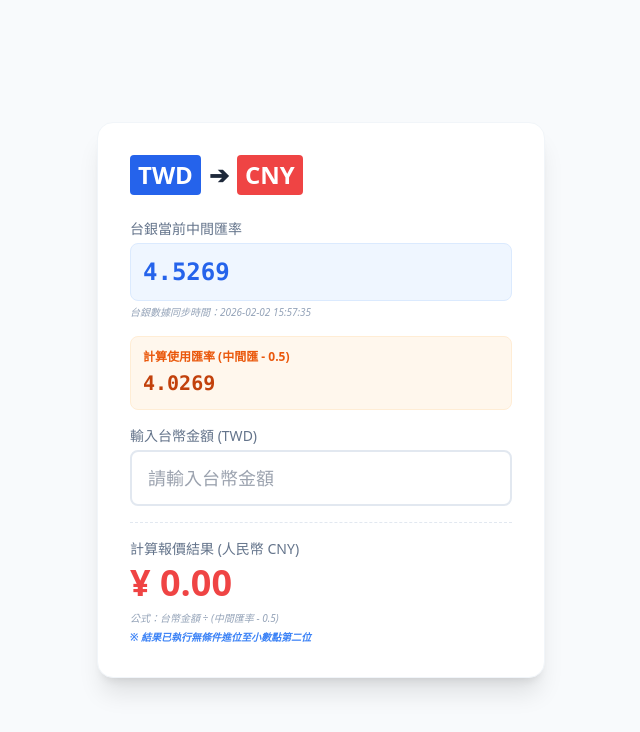
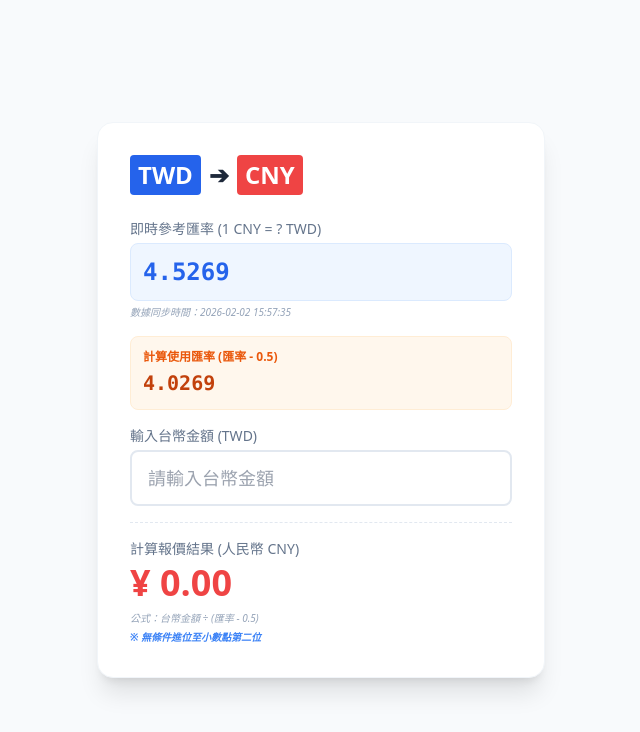
Before and after one commit to lesieann/dg-tw, a plain HTML site: page index.html in a window 1280 px wide. Shown: the whole page, without its empty margins (319-959 px from the left). Drawn offline with nearby package versions, Linux system fonts and the light colour scheme.

Commit message:
Update title and labels for currency converter

```diff
--- a/index.html
+++ b/index.html
@@ -3,7 +3,7 @@
 <head>
     <meta charset="UTF-8">
     <meta name="viewport" content="width=device-width, initial-scale=1.0">
-    <title>人民幣報價系統 (無條件進位版)</title>
+    <title>人民幣報價系統 (全球通用匯率)</title>
     <script src="https://cdn.tailwindcss.com"></script>
 </head>
 <body class="bg-slate-50 min-h-screen flex items-center justify-center p-4">
@@ -14,7 +14,7 @@
 
         <div class="space-y-4">
             <div>
-                <label class="block text-sm font-medium text-slate-500 mb-1">台銀當前中間匯率</label>
+                <label class="block text-sm font-medium text-slate-500 mb-1">即時參考匯率 (1 CNY = ? TWD)</label>
                 <div id="rate-display" class="text-2xl font-mono font-bold text-blue-600 bg-blue-50 p-3 rounded-lg border border-blue-100">
                     載入中...
                 </div>
@@ -22,7 +22,7 @@
             </div>
 
             <div class="bg-orange-50 p-3 rounded-lg border border-orange-100">
-                <label class="block text-xs font-bold text-orange-600 mb-1">計算使用匯率 (中間匯 - 0.5)</label>
+                <label class="block text-xs font-bold text-orange-600 mb-1">計算使用匯率 (匯率 - 0.5)</label>
                 <div id="adjusted-rate" class="text-xl font-mono font-bold text-orange-700">
                     --
                 </div>
@@ -41,8 +41,8 @@
                     ¥ 0.00
                 </div>
                 <div class="mt-2 space-y-1">
-                    <p class="text-[10px] text-slate-400 font-light italic">公式：台幣金額 ÷ (中間匯率 - 0.5)</p>
-                    <p class="text-[10px] text-blue-500 font-bold italic">※ 結果已執行無條件進位至小數點第二位</p>
+                    <p class="text-[10px] text-slate-400 font-light italic">公式：台幣金額 ÷ (匯率 - 0.5)</p>
+                    <p class="text-[10px] text-blue-500 font-bold italic">※ 無條件進位至小數點第二位</p>
                 </div>
             </div>
         </div>
@@ -63,7 +63,7 @@
                     const adjRate = currentRate - 0.5;
                     document.getElementById('adjusted-rate').innerText = adjRate.toFixed(4);
 
-                    document.getElementById('time-display').innerText = '台銀數據同步時間：' + data.time;
+                    document.getElementById('time-display').innerText = '數據同步時間：' + data.time;
                 }
             } catch (e) {
                 document.getElementById('rate-display').innerText = '讀取失敗';
@@ -75,14 +75,8 @@
             const adjustedRate = currentRate - 0.5;
 
             if (val && adjustedRate > 0) {
-                // 1. 原始計算結果
                 const rawRes = parseFloat(val) / adjustedRate;
-
-                // 2. 無條件進位至小數點第二位
-                // 邏輯：先乘100，進位後再除回100
                 const finalRes = Math.ceil(rawRes * 100) / 100;
-
-                // 3. 格式化顯示 (強制顯示兩位小數，例如 25.00)
                 document.getElementById('result').innerText = '¥ ' + finalRes.toFixed(2);
             } else {
                 document.getElementById('result').innerText = '¥ 0.00';
```
